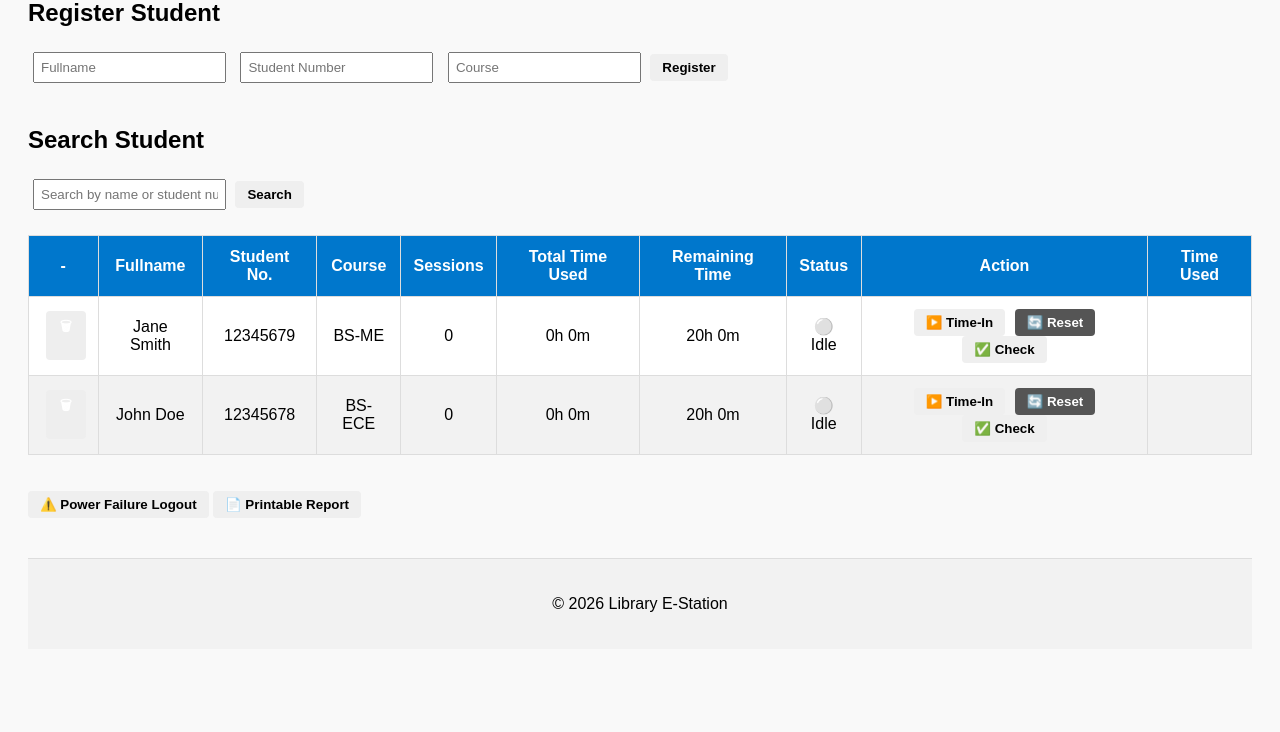
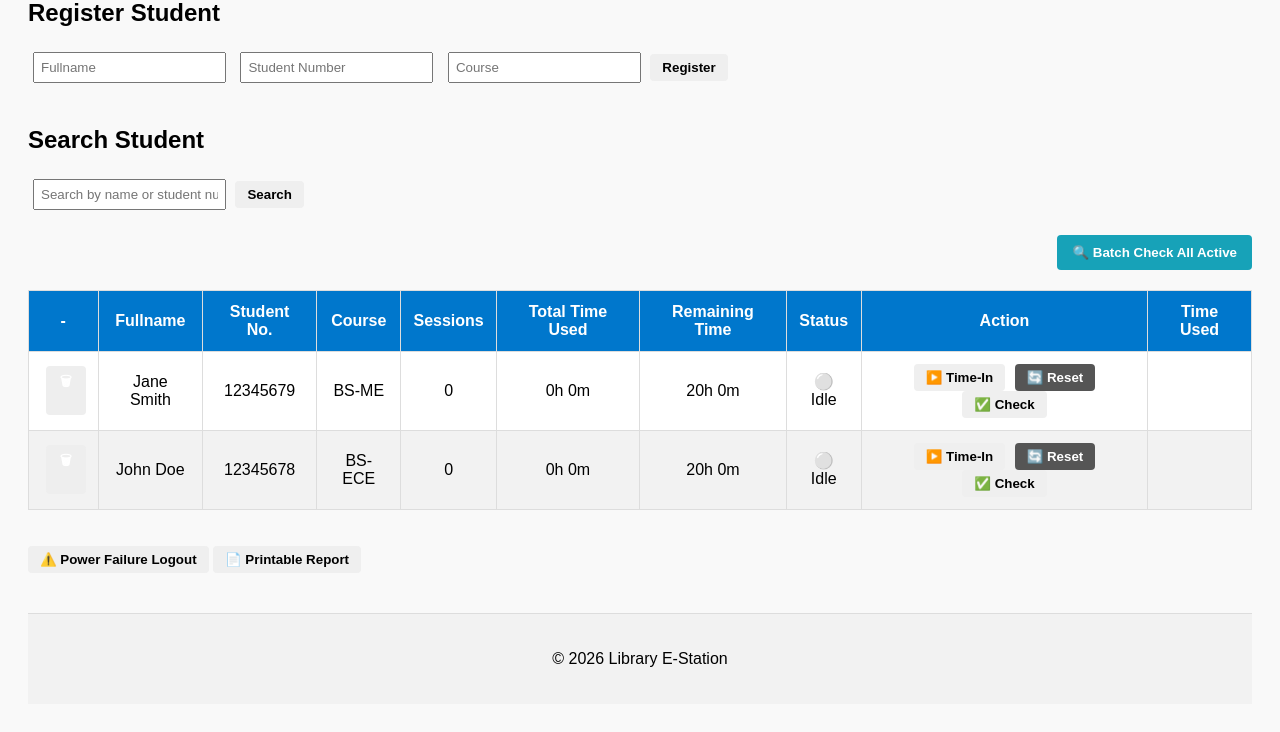
Before and after one commit to dtr-kalfer/e-station, a PHP site: page / in a window 1280 px wide. Shown: the part 290-1022 px from the top of the page. Before the commit the page ends 902 px from the top, so only its background shows below. Run offline with PHP 8.4, Linux system fonts and the light colour scheme; a user stored in the database is signed in; data comes from the database, SQL or seed files in the repository.

Commit message:
Refactor+update: index.php added 'Batch Check All Active' button

```diff
--- a/index.php
+++ b/index.php
@@ -100,7 +100,9 @@
     if (!empty($_SERVER['HTTP_X_REQUESTED_WITH'])) exit;
 }
 
+// Check if a single user was checked, or if the global Batch Check was clicked
 $checkedSessionId = isset($_POST['check_time']) && isset($_POST['session_id']) ? $_POST['session_id'] : null;
+$isBatchCheck = isset($_POST['batch_check']);
 ?>
 <!DOCTYPE html>
 <html>
@@ -142,6 +144,14 @@
     <input name="query" placeholder="Search by name or student number">
     <button>Search</button>
 </form>
+
+<div style="margin: 20px 0; text-align: right;">
+    <form method="post" style="display:inline">
+        <button type="submit" name="batch_check" style="background-color: #17a2b8; color: white; font-weight: bold; padding: 10px 15px; border: none; border-radius: 4px; cursor: pointer;">
+            🔍 Batch Check All Active
+        </button>
+    </form>
+</div>
 
 <?php
 $search = isset($_GET['query']) ? "%" . $_GET['query'] . "%" : "%";
@@ -213,8 +223,9 @@
 													<button name='timeout' class='timeout-btn'>⏹️ Time-Out</button>
 									</form>";
 
-                if (isset($checkedSessionId) && $active['id'] == $checkedSessionId) {
-                    // 2. FIXED: Renamed inner query loop components to avoid destroying $stmt, $result, and $row
+									// MODIFIED: Trigger calculation if single checked OR if global Batch Check is active
+									if ((isset($checkedSessionId) && $active['id'] == $checkedSessionId) || $isBatchCheck) {
+
 											$check_stmt = $conn->prepare("SELECT time_in FROM sessions WHERE student_id = ? AND time_out IS NULL ORDER BY time_in DESC LIMIT 1");
 											$check_stmt->bind_param("i", $active['student_id']);
 											$check_stmt->execute();
@@ -228,6 +239,7 @@
 											} else {
 													$timeUsed = "N/A";
 											}
+											$check_stmt->close();
 									}
 
 							} else {
@@ -241,7 +253,6 @@
 									}
 							}
 ?>
-
             <?php if ($_SESSION['role'] === 'admin'): ?>
                 <form method='post' style='display:inline' onsubmit="return confirm('⚠️ Are you sure you want to RESET TOTAL USAGE TIME?')">
                     <input type='hidden' name='reset_id' value='<?= $sid ?>'>
```
Lines whose indentation alone changed are shown as unchanged.
